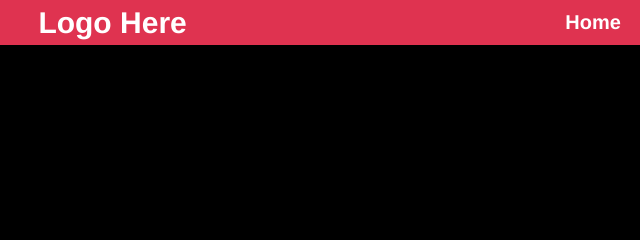
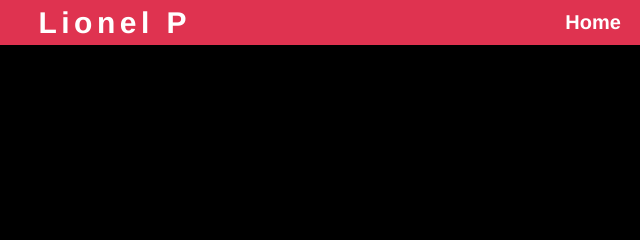
Before and after one commit to LionelP1/Personal-Webpage, a website built with webpack: page src/index.html in a window 1280 px wide. Shown: the top 240 px of the page, 0-640 px from the left. Built offline with nearby package versions, Linux system fonts and the light colour scheme.

Commit message:
Created the logo

```diff
--- a/src/index.html
+++ b/src/index.html
@@ -10,7 +10,7 @@
     <!-- Header -->
     <header>
       <nav id="navBar">
-        <p id="logo">Logo Here</p>
+        <p id="logo">Lionel P</p>
         <ul id="section-links">
           <li><a href="#home-section">Home</a></li>
           <li><a href="#about-section">About</a></li>
--- a/src/style.css
+++ b/src/style.css
@@ -46,6 +46,7 @@ header #navBar #logo {
     font-size: 30px;
     font-weight: bold;
     margin-left: 3vw;
+    letter-spacing: 0.15em;
 }
 
 
```
Also changed, not shown: dist/bundle.js, dist/index.html.
